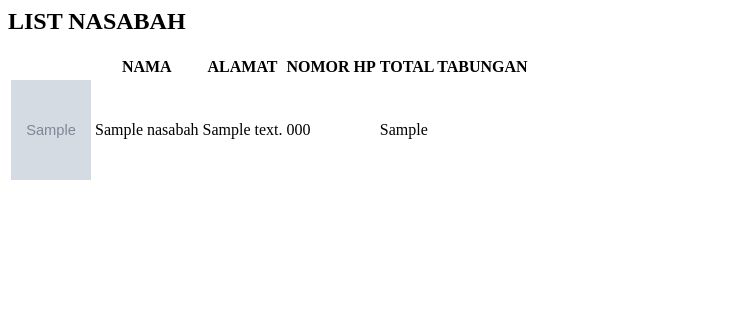
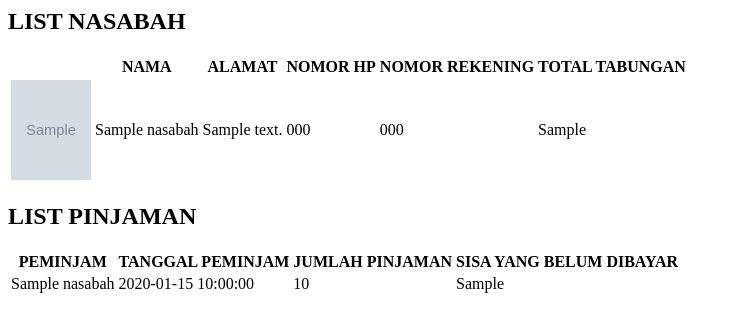
Before and after one commit to kresnaiqbal/easppl, a PHP site: page /home.php in a window 1280 px wide. Shown: the top 332 px of the page, without its empty margins (0-738 px from the left). Run offline with PHP 8.4, Linux system fonts and the light colour scheme; tables that the repository leaves empty or names only in its code hold one stand-in row (values such as "Sample post"); grey boxes marked "Sample" are stand-in pictures.

Commit message:
fix all fitur

```diff
--- a/home.php
+++ b/home.php
@@ -8,6 +8,7 @@
         <th>NAMA</th>
         <th>ALAMAT</th>
         <th>NOMOR HP</th>
+        <th>NOMOR REKENING</th>
         <th>TOTAL TABUNGAN</th>
         <?php
             include('connectdb.php');
@@ -38,17 +39,16 @@
             echo $row['nomor_hp'];
             ?>
         </td>
-        <td>
             <?php
             $id_nasabah = $row['id_nasabah'];
             $sql_tabungan = "SELECT * FROM tabungan where id_nasabah = '$id_nasabah'";
             $hasil = $conn->query($sql_tabungan);
 
             while($tabungan = $hasil->fetch_assoc()){
-                echo $tabungan['saldo'];
+                echo "<td>".$tabungan['nomor_rekening']."</td>";
+                echo "<td>".$tabungan['saldo']."</td>";
             }
             ?>
-        </td>
         </tr>
         <?php
             }
@@ -66,4 +66,54 @@
 
 
 </div>
+<div class="table mt-3 p-5">
+    <table>
+        <h2>
+            LIST PINJAMAN
+        </h2>
+        <th>PEMINJAM</th>
+        <th>TANGGAL PEMINJAM</th>
+        <th>JUMLAH PINJAMAN</th>
+        <th>SISA YANG BELUM DIBAYAR</th>
+        <?php
+
+            $sql = "SELECT * FROM pinjaman";
+            $result = $conn->query($sql);
+
+            while($row = $result->fetch_assoc()){
+
+        ?>
+        <tr>
+        <td>
+            <?php
+            $id_nasabah = $row['id_nasabah'];
+            $sql_nasabah = "SELECT * FROM nasabah where id_nasabah = '$id_nasabah'";
+            $hasil = $conn->query($sql_nasabah);
+
+            while($nasabah = $hasil->fetch_assoc()){
+                echo $nasabah['nama_nasabah'];
+            }
+            ?>
+        </td>
+        <td>
+            <?php
+            echo $row['tanggal_pinjam'];
+            ?>
+        </td>
+        <td>
+            <?php
+            echo $row['jumlah_pinjaman'];
+            ?>
+        </td>
+        <td>
+            <?php
+            echo $row['sisa_pinjam'];
+            ?>
+        </td>
+        </tr>
+        <?php
+            }
+        ?>
+    </table>
+</div>
 </html>
--- a/input_angsuran.php
+++ b/input_angsuran.php
@@ -14,5 +14,8 @@
     $sql = "UPDATE pinjaman SET sisa_pinjam = '$hasil' where id_pinjaman = '$id_pinjaman'";
     $conn->query($sql);
 
+    $sql = "INSERT INTO angsuran VALUES (null, NOW(), '".$jumlah_angsuran."', '".$hasil."', '".$id_pinjaman."');";
+    $result = $conn->query($sql);
+
     header("location:template.php");
 ?>
--- a/input_setor_tabungan.php
+++ b/input_setor_tabungan.php
@@ -14,5 +14,8 @@
     $sql = "UPDATE tabungan SET saldo = '$hasil' where nomor_rekening = '$nomor_rekening'";
     $conn->query($sql);
 
+    $sql = "INSERT INTO setoran VALUES (null, '".$jumlah_setoran."', NOW(), '".$nomor_rekening."');";
+    $result = $conn->query($sql);
+
     header("location:template.php");
 ?>
```
